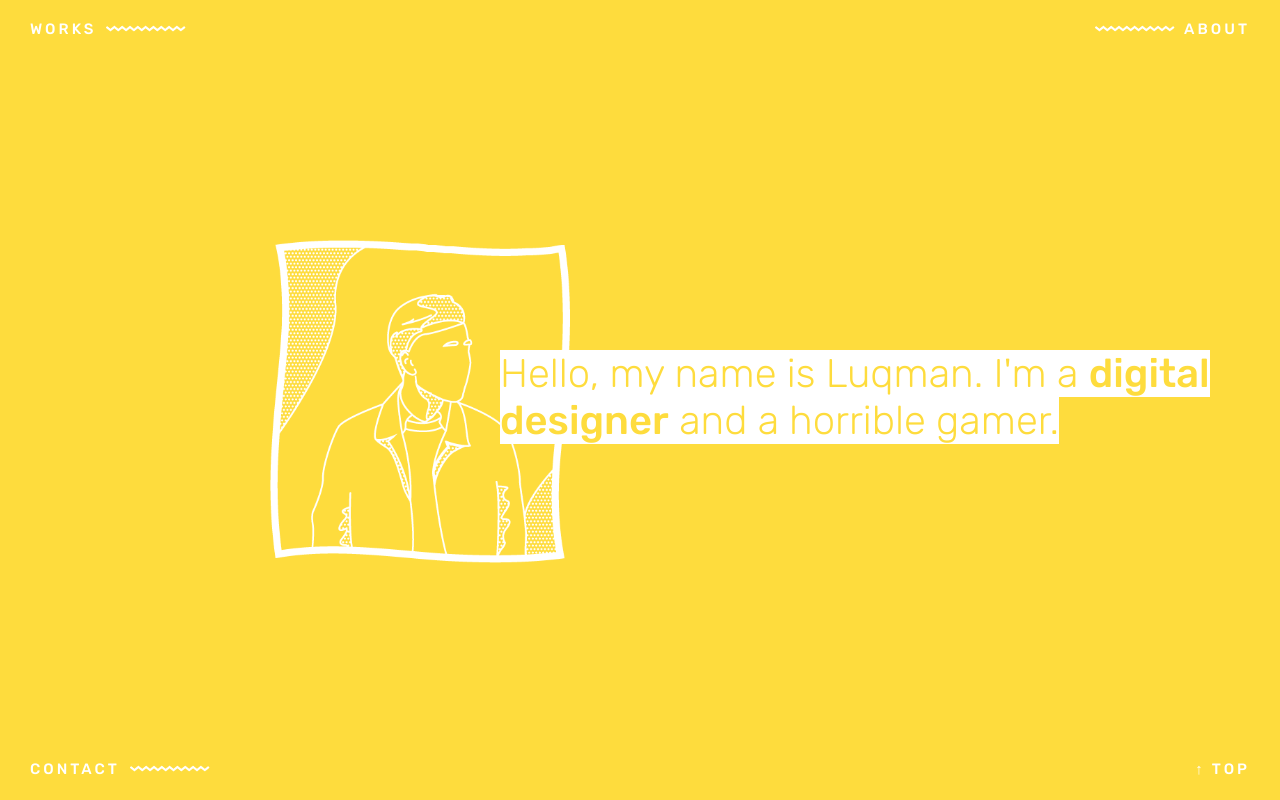
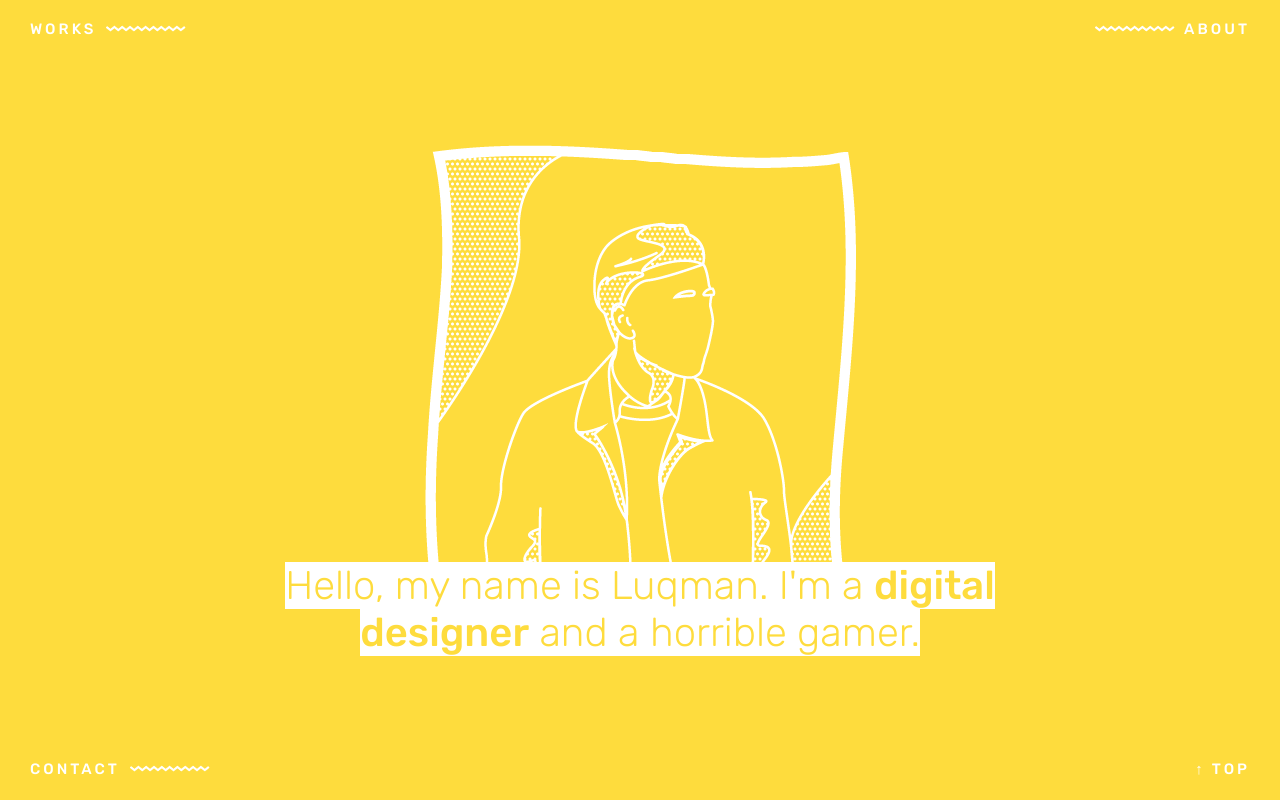
Before and after one commit to lhuqqim/lhuqqim.github.io, a plain HTML site: page index.html in a window 1280 px wide. Drawn offline with nearby package versions, Linux system fonts and the light colour scheme.

Commit message:
Top Changes

```diff
--- a/css/style.css
+++ b/css/style.css
@@ -18,21 +18,29 @@ body {
 	font-weight:300;
 }
 
+.topcontainer {
+	width:80%;
+	margin-left:auto;
+	margin-right:auto;
+	text-align:center;
+	padding-top:50px;
+}
+
 .topcontent {
 	font-family:'Rubik', sans-serif;
 	font-size:40px;
+	text-align:center;
+	width:70%;
+	margin-left:auto;
+	margin-right:auto;
+	position:relative;
+	top:-50px;
 }
 
 .topcontent mark {
 	color:#fedc3d;
 	background-color:white;
-}
-
-.center {
-	width:800px;
-	margin:auto 500px;
-	position:absolute;
-	top:350px;
+	text-align:center;
 }
 
 #header, #footer{
--- a/index.html
+++ b/index.html
@@ -34,11 +34,12 @@
 	<div id="fullpage">
 
     	<div class="section s1" data-anchor="top">
-    			<div class="center" style="z-index:100;">
-    				<span class="topcontent"><mark>Hello, my name is Luqman. I'm a <span style="font-weight:500">digital designer</span> and a <span id="js-rotating">proud cat owner., horrible gamer., TV show marathoner., self proclaimed cook.</span></mark></span>
+    			<div class="topcontainer">
+    				<div><img src="images/me.png"/></div>
+    				<div class="topcontent"><mark>Hello, my name is Luqman. I'm a <span style="font-weight:500">digital designer</span> and a <span id="js-rotating">proud cat owner., horrible gamer., TV show marathoner., self proclaimed cook.</span></mark></div>
     			</div>
 
-   				<img src="images/me.png" style="position:absolute; top:240px; left:270px; width:300px; height:auto; z-index:1;" />
+
 
         <script src="js/morphext.min.js"></script>
         <script>
```
Also changed, not shown: themissingpiece.html (+1 -1 lines), uptide.html (+1 -1 lines), images/dts/1.jpg (added), images/dts/2.jpg (added), images/dts/3.jpg (added), images/dts/4.jpg (added), images/dts/5.jpg (added), images/dts/back.jpg (added), images/dts/cover.jpg (added), 2 other files.
